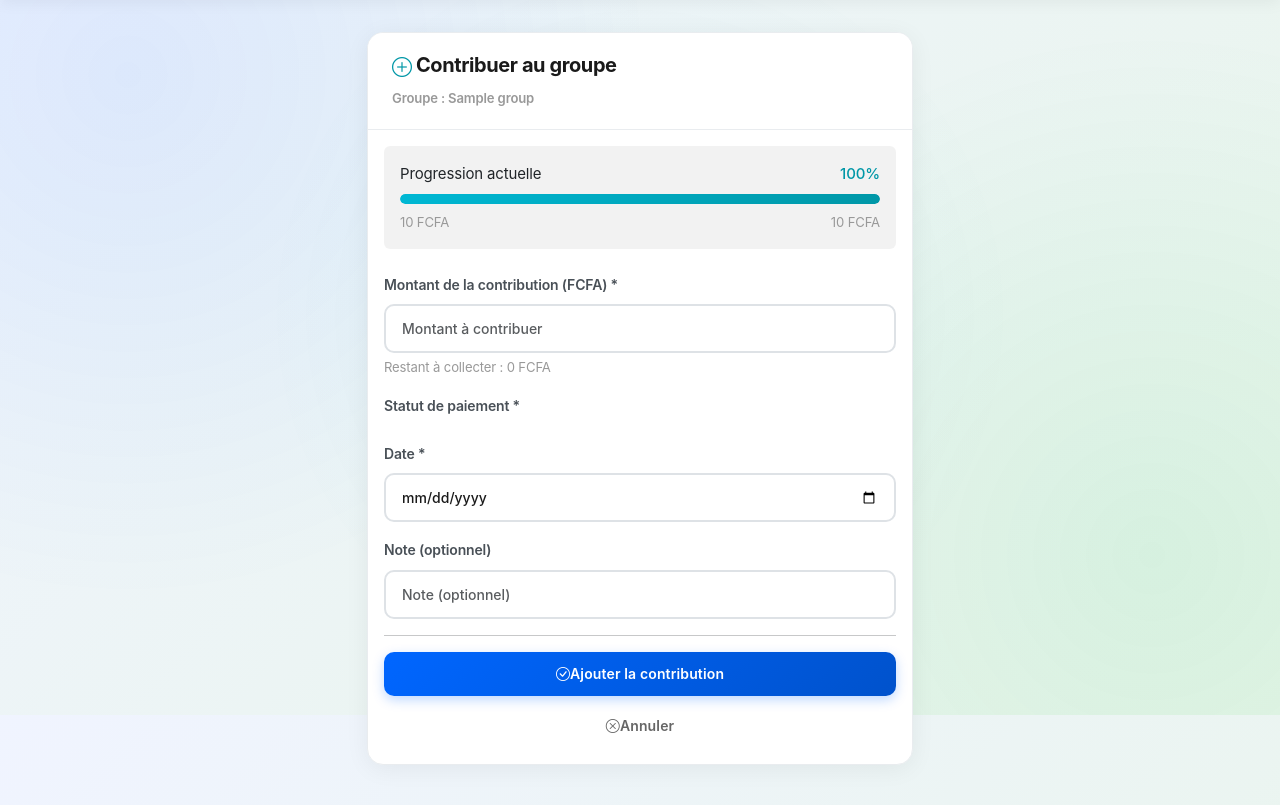
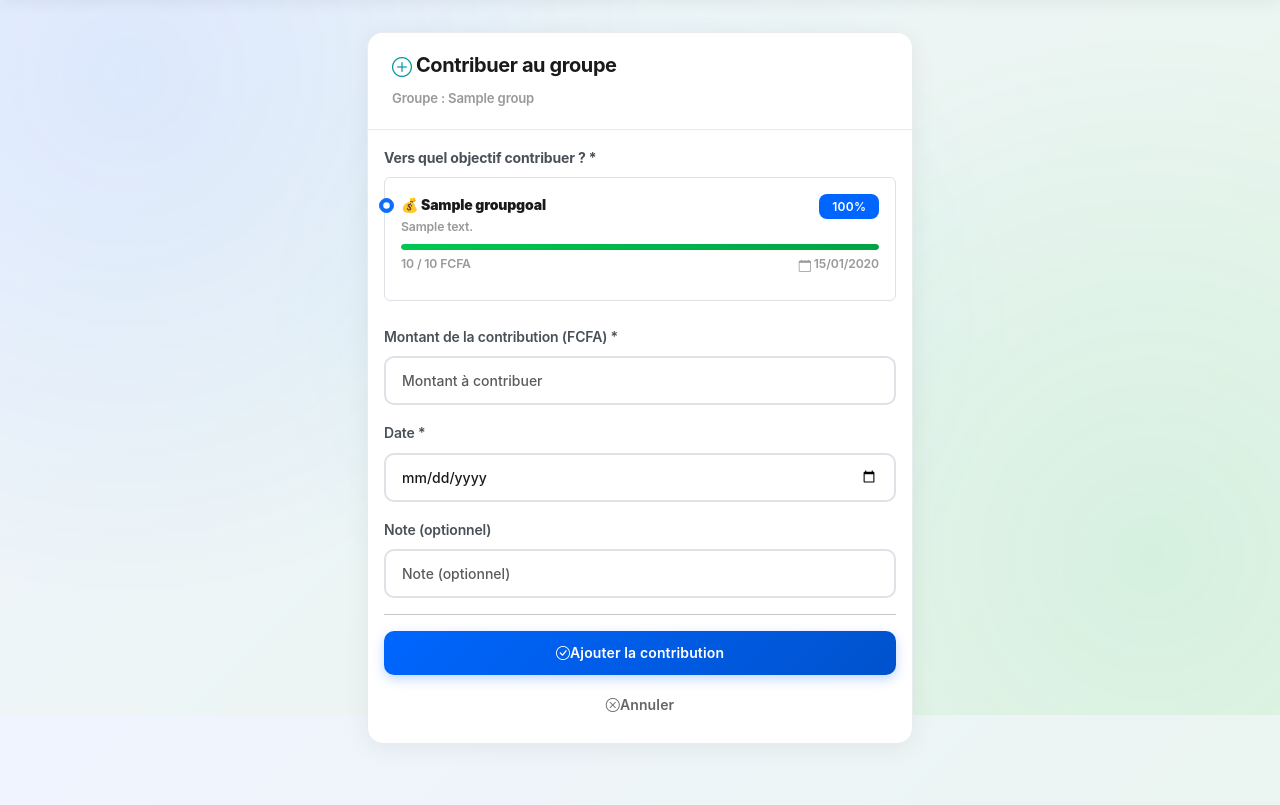
Before and after one commit to AcMongue/monNkap, a Django app: page /groups/1/contribute/ in a window 1280 px wide. Shown: the part 85-890 px from the top of the page. Run offline with Django 4.2, Linux system fonts and the light colour scheme; a user stored in the database is signed in; tables that the repository leaves empty hold one stand-in row (values such as "Sample post").

Commit message:
REFONTE Phase 2: Contributions vers objectifs spécifiques
- Ajout champ goal à GroupContribution (FK vers GroupGoal)
- Formulaire GroupGoalForm avec validation Django
- Sélecteur d'objectifs dans contribution_form.html
- Méthode save() intelligente: mise à jour goal OU group
- Affichage contributions par objectif dans les cartes
- Lien ?goal=X pour contribuer directement à un objectif

Fonctionnalités complètes:
✅ Créer plusieurs objectifs par groupe
✅ Contribuer vers objectif spécifique
✅ Voir progression temps réel par objectif
✅ Historique contributions par objectif

```diff
--- a/groups/forms.py
+++ b/groups/forms.py
@@ -1,6 +1,6 @@
 from django import forms
 from django.contrib.auth.models import User
-from .models import Group, Membership, GroupContribution, GroupExpense, GroupSavingsGoal, GroupSavingsContribution
+from .models import Group, Membership, GroupContribution, GroupExpense, GroupSavingsGoal, GroupSavingsContribution, GroupGoal
 
 
 class GroupForm(forms.ModelForm):
@@ -201,3 +201,39 @@ class GroupSavingsContributionForm(forms.ModelForm):
         if not self.instance.pk:
             from django.utils import timezone
             self.initial['date'] = timezone.now().date()
+
+
+class GroupGoalForm(forms.ModelForm):
+    """
+    Formulaire de création et modification d'objectifs de groupe.
+    """
+    class Meta:
+        model = GroupGoal
+        fields = ('title', 'description', 'goal_type', 'target_amount', 'deadline')
+        widgets = {
+            'title': forms.TextInput(attrs={
+                'class': 'form-control',
+                'placeholder': 'Ex: Voyage à Dubaï',
+                'required': True
+            }),
+            'description': forms.Textarea(attrs={
+                'class': 'form-control',
+                'rows': 3,
+                'placeholder': 'Décrivez cet objectif...'
+            }),
+            'goal_type': forms.Select(attrs={
+                'class': 'form-select'
+            }),
+            'target_amount': forms.NumberInput(attrs={
+                'class': 'form-control',
+                'placeholder': '500000',
+                'step': '0.01',
+                'min': '0.01',
+                'required': True
+            }),
+            'deadline': forms.DateInput(attrs={
+                'class': 'form-control',
+                'type': 'date',
+                'required': True
+            })
+        }
--- a/groups/views.py
+++ b/groups/views.py
@@ -246,26 +246,53 @@ def contribution_create_view(request, group_pk):
         messages.error(request, 'Vous devez être membre du groupe pour contribuer.')
         return redirect('groups:list')
 
+    # Récupérer les objectifs du groupe
+    from .models import GroupGoal
+    goals = GroupGoal.objects.filter(group=group, status='active')
+
+    # Récupérer l'objectif cible si spécifié dans l'URL
+    goal_id = request.GET.get('goal')
+    selected_goal = None
+    if goal_id:
+        selected_goal = GroupGoal.objects.filter(pk=goal_id, group=group).first()
+
     if request.method == 'POST':
         form = GroupContributionForm(request.POST)
         if form.is_valid():
-            # Sauvegarder le montant avant pour débug
-            old_amount = group.current_amount
-
             contribution = form.save(commit=False)
             contribution.group = group
             contribution.user = request.user
-            contribution.save()  # La méthode save() du modèle met à jour le groupe automatiquement
 
-            # Recharger le groupe depuis la base pour vérifier
-            group.refresh_from_db()
+            # Lier à l'objectif si spécifié
+            goal_id_post = request.POST.get('goal_id')
+            if goal_id_post:
+                goal = GroupGoal.objects.filter(pk=goal_id_post, group=group).first()
+                if goal:
+                    contribution.goal = goal
+                    old_amount = goal.current_amount
+                    contribution.save()  # La méthode save() met à jour l'objectif
+                    goal.refresh_from_db()
 
-            # Message de succès avec détail
-            messages.success(
-                request,
-                f'Contribution de {contribution.amount:,.0f} FCFA ajoutée ! '
-                f'Montant collecté : {old_amount:,.0f} FCFA → {group.current_amount:,.0f} FCFA'
-            )
+                    messages.success(
+                        request,
+                        f'✅ Contribution de {contribution.amount:,.0f} FCFA ajoutée à "{goal.title}" ! '
+                        f'Progression : {old_amount:,.0f} → {goal.current_amount:,.0f} FCFA'
+                    )
+                else:
+                    messages.error(request, 'Objectif introuvable.')
+                    return redirect('groups:contribute', group_pk=group_pk)
+            else:
+                # Contribution au groupe (ancien système)
+                old_amount = group.current_amount
+                contribution.save()
+                group.refresh_from_db()
+
+                messages.success(
+                    request,
+                    f'✅ Contribution de {contribution.amount:,.0f} FCFA ajoutée ! '
+                    f'Montant collecté : {old_amount:,.0f} → {group.current_amount:,.0f} FCFA'
+                )
+
             return redirect('groups:detail', pk=group_pk)
         else:
             messages.error(request, 'Erreur lors de l\'ajout de la contribution.')
@@ -274,7 +301,9 @@ def contribution_create_view(request, group_pk):
 
     return render(request, 'groups/contribution_form.html', {
         'form': form,
-        'group': group
+        'group': group,
+        'goals': goals,
+        'selected_goal': selected_goal
     })
 
 
@@ -285,7 +314,7 @@ def group_goal_create_view(request, group_pk):
     Seuls les admins peuvent créer des objectifs.
     """
     from .models import GroupGoal
-    from decimal import Decimal
+    from .forms import GroupGoalForm
 
     group = get_object_or_404(Group, pk=group_pk)
 
@@ -296,31 +325,22 @@ def group_goal_create_view(request, group_pk):
         return redirect('groups:detail', pk=group_pk)
 
     if request.method == 'POST':
-        title = request.POST.get('title')
-        description = request.POST.get('description', '')
-        goal_type = request.POST.get('goal_type', 'savings')
-        target_amount = request.POST.get('target_amount')
-        deadline = request.POST.get('deadline')
-
-        try:
-            # Créer le nouvel objectif
-            goal = GroupGoal.objects.create(
-                group=group,
-                title=title,
-                description=description,
-                goal_type=goal_type,
-                target_amount=Decimal(target_amount),
-                deadline=deadline,
-                created_by=request.user
-            )
+        form = GroupGoalForm(request.POST)
+        if form.is_valid():
+            goal = form.save(commit=False)
+            goal.group = group
+            goal.created_by = request.user
+            goal.save()
 
             messages.success(
                 request,
                 f'✅ Objectif "{goal.title}" créé avec succès ! '
                 f'Cible : {goal.target_amount:,.0f} FCFA'
             )
-        except Exception as e:
-            messages.error(request, f'Erreur lors de la création de l\'objectif : {e}')
+        else:
+            for field, errors in form.errors.items():
+                for error in errors:
+                    messages.error(request, f'{field}: {error}')
 
         return redirect('groups:detail', pk=group_pk)
 
--- a/templates/groups/contribution_form.html
+++ b/templates/groups/contribution_form.html
@@ -13,37 +13,57 @@
                 <p class="mb-0 text-muted small mt-2">Groupe : {{ group.name }}</p>
             </div>
             <div class="card-body">
-                <!-- Progression actuelle -->
-                <div class="mb-4 p-3 rounded" style="background: rgba(0,0,0,0.05);">
-                    <div class="d-flex justify-content-between mb-2">
-                        <span>Progression actuelle</span>
-                        <strong class="text-info">{{ group.get_progress_percentage|floatformat:0 }}%</strong>
-                    </div>
-                    <div class="progress mb-2" style="height: 10px;">
-                        <div class="progress-bar bg-info"
-                             role="progressbar"
-                             style="width: {{ group.get_progress_percentage }}%"></div>
-                    </div>
-                    <div class="d-flex justify-content-between small text-muted">
-                        <span>{{ group.current_amount|floatformat:0 }} FCFA</span>
-                        <span>{{ group.target_amount|floatformat:0 }} FCFA</span>
-                    </div>
-                </div>
-
                 <form method="post">
                     {% csrf_token %}
+
+                    <!-- Sélecteur d'objectif -->
+                    {% if goals %}
+                    <div class="mb-4">
+                        <label class="form-label fw-bold">Vers quel objectif contribuer ? *</label>
+                        {% for goal in goals %}
+                        <div class="form-check mb-3 p-3 border rounded {% if selected_goal.pk == goal.pk %}border-primary bg-primary bg-opacity-10{% endif %}">
+                            <input class="form-check-input" type="radio"
+                                   name="goal_id" value="{{ goal.pk }}"
+                                   id="goal_{{ goal.pk }}"
+                                   {% if selected_goal.pk == goal.pk %}checked{% endif %}
+                                   {% if not selected_goal and forloop.first %}checked{% endif %}>
+                            <label class="form-check-label w-100" for="goal_{{ goal.pk }}">
+                                <div class="d-flex justify-content-between align-items-start">
+                                    <div>
+                                        <strong class="d-block">
+                                            {% if goal.goal_type == 'savings' %}💰
+                                            {% elif goal.goal_type == 'project' %}💼
+                                            {% elif goal.goal_type == 'investment' %}📈
+                                            {% elif goal.goal_type == 'travel' %}✈️
+                                            {% else %}⭐{% endif %}
+                                            {{ goal.title }}
+                                        </strong>
+                                        {% if goal.description %}
+                                        <small class="text-muted d-block">{{ goal.description }}</small>
+                                        {% endif %}
+                                    </div>
+                                    <span class="badge bg-primary">{{ goal.get_progress_percentage|floatformat:0 }}%</span>
+                                </div>
+                                <div class="progress mt-2" style="height: 6px;">
+                                    <div class="progress-bar bg-success" style="width: {{ goal.get_progress_percentage }}%"></div>
+                                </div>
+                                <div class="d-flex justify-content-between mt-1">
+                                    <small class="text-muted">{{ goal.current_amount|floatformat:0 }} / {{ goal.target_amount|floatformat:0 }} FCFA</small>
+                                    <small class="text-muted"><i class="bi bi-calendar"></i> {{ goal.deadline|date:"d/m/Y" }}</small>
+                                </div>
+                            </label>
+                        </div>
+                        {% endfor %}
+                    </div>
+                    {% else %}
+                    <div class="alert alert-info mb-4">
+                        <i class="bi bi-info-circle"></i> Aucun objectif actif. Votre contribution ira au fonds général du groupe.
+                    </div>
+                    {% endif %}
 
                     <div class="mb-3">
                         <label for="{{ form.amount.id_for_label }}" class="form-label">Montant de la contribution (FCFA) *</label>
                         {{ form.amount }}
-                        <small class="text-muted d-block mt-1">
-                            Restant à collecter : {{ group.get_remaining_amount|floatformat:0 }} FCFA
-                        </small>
-                    </div>
-
-                    <div class="mb-3">
-                        <label for="{{ form.payment_status.id_for_label }}" class="form-label">Statut de paiement *</label>
-                        {{ form.payment_status }}
                     </div>
 
                     <div class="mb-3">
```
Also changed, not shown: groups/models.py (+45 -16 lines), templates/groups/group_detail.html (+25 -2 lines), groups/migrations/0008_groupcontribution_goal.py (added).
